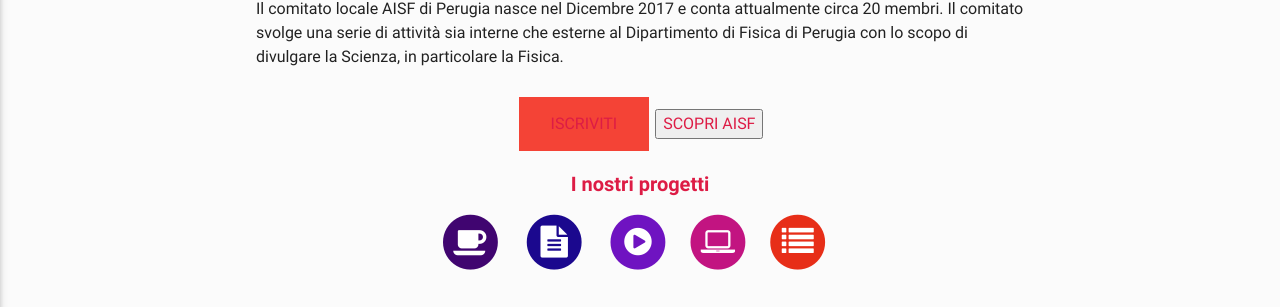
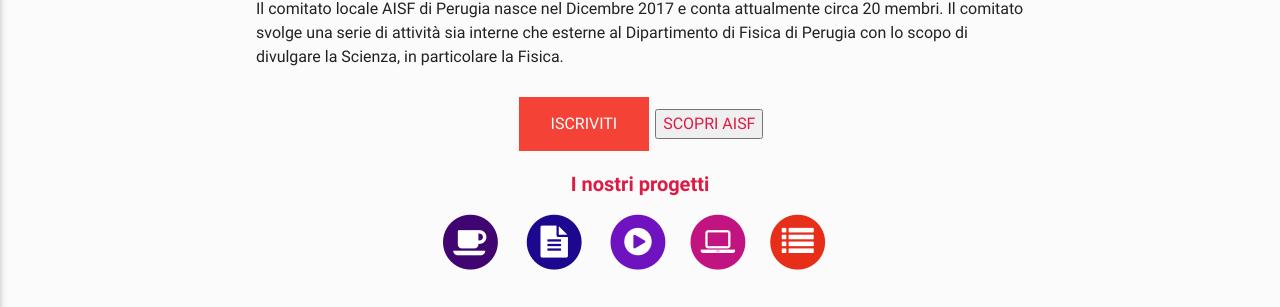
Before and after one commit to ai-sf/aisf_perugia, a Jekyll site: the page built from index.html, in a window 1280 px wide. Shown: the part 487-794 px from the top of the page. Built offline with Jekyll 4.4.1, drawn with Linux system fonts in a browser that asks for light colours; nearby versions of some CDN libraries.

Commit message:
Update index.html

```diff
--- a/index.html
+++ b/index.html
@@ -36,7 +36,7 @@ img: Aisfpg
       <h7>Il comitato locale AISF di Perugia nasce nel Dicembre 2017 e conta attualmente circa 20 membri. Il comitato svolge una serie di attività sia interne che esterne al Dipartimento di Fisica di Perugia con lo scopo di divulgare la Scienza, in particolare la Fisica.</h7>
 <br><br>
 <center>
-      <button class="button button3"> <a href="http://ai-sf.it"> ISCRIVITI  </button>
+      <button class="button button3"> <a style="color:white" href="http://ai-sf.it"> ISCRIVITI  </button>
       <button> <type="button"> <a href="/perugia/LATEX"> SCOPRI AISF </button>
         </center>
 <center><h4><b> I nostri progetti</b></h4></center>
```
